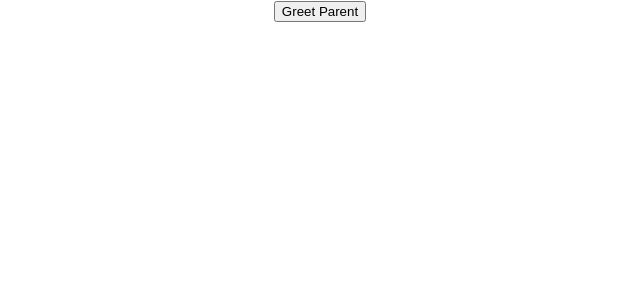
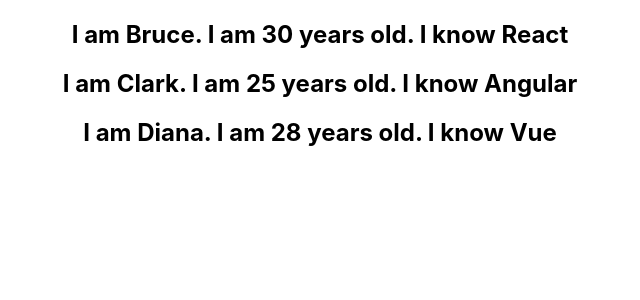
Before and after one commit to rohitkumar2850/React-Tutorial, a React (Create React App) app: page / in a window 1280 px wide. Shown: the top 300 px of the page, without its empty margins (320-960 px from the left). Built offline with nearby package versions, Linux system fonts and the light colour scheme.

Commit message:
commit..

```diff
--- a/src/App.js
+++ b/src/App.js
@@ -9,10 +9,14 @@ import FunctionClick from './component/FunctionClick';
 import ClassClick from './component/ClassClick';
 import EventBind from './component/EventBind';
 import ParentComponenet from './component/ParentComponenet';
+import UserGreetings from './component/UserGreetings';
+import NameList from './component/NameList';
 
 function App() {
   return (
     <div className="App">
+    <NameList />
+    {/*<UserGreetings />
     <ParentComponenet />
     {/*<EventBind />
      <FunctionClick />
--- /dev/null
+++ b/src/component/NameList.js
@@ -0,0 +1,31 @@
+import React from 'react'
+import Person from './Person'
+
+function NameList() {
+  const names = ['Bruce', 'Clark', 'Diana', 'Bruce']
+  const persons = [
+    {
+      id: 1,
+      name: 'Bruce',
+      age: 30,
+      skill: 'React'
+    },
+    {
+      id: 2,
+      name: 'Clark',
+      age: 25,
+      skill: 'Angular'
+    },
+    {
+      id: 3,
+      name: 'Diana',
+      age: 28,
+      skill: 'Vue'
+    }
+  ]
+  const personList = persons.map(person => <Person key={person.id} person={person} />)
+  const nameList = names.map((name, index) => <h2 key={index}>{index} {name}</h2>)
+  return <div>{personList}</div>
+}
+
+export default NameList
--- /dev/null
+++ b/src/component/Person.js
@@ -0,0 +1,13 @@
+import React from 'react'
+
+function Person({person, key}) {
+  return (
+    <div>
+      <h2>
+        I am {person.name}. I am {person.age} years old. I know {person.skill}
+      </h2>
+    </div>
+  )
+}
+
+export default Person
--- /dev/null
+++ b/src/component/UserGreetings.js
@@ -0,0 +1,44 @@
+import React, { Component } from "react";
+
+class UserGreetings extends Component {
+  constructor(props) {
+    super(props);
+
+    this.state = {
+      isLoggedIn: true,
+    };
+  }
+
+  render() {
+
+    return this.state.isLoggedIn && <div>Welcome Rohit</div>
+
+    // return this.state.isLoggedIn ? (
+    //   <div>Welcome Rohit</div>
+    // ) : (
+    //   <div>Welcome Guest</div>
+    // );
+
+    //   let message
+    //   if(this.state.isLoggedIn){
+    //       message = <div>Welcome Rohit</div>
+    //   }else {
+    //       message = <div>Welcome Guest</div>
+    //   }
+    //   return <div>{message}</div>
+
+    // if (this.state.isLoggedIn) {
+    //   return <div>Welcome Rohit</div>;
+    // } else {
+    //   return <div>Welcome Guest</div>;
+    // }
+    // return (
+    //   <div>
+    //     <div>Welcome Rohit</div>
+    //     <div>Welcome Guest</div>
+    //   </div>
+    // );
+  }
+}
+
+export default UserGreetings;
```
